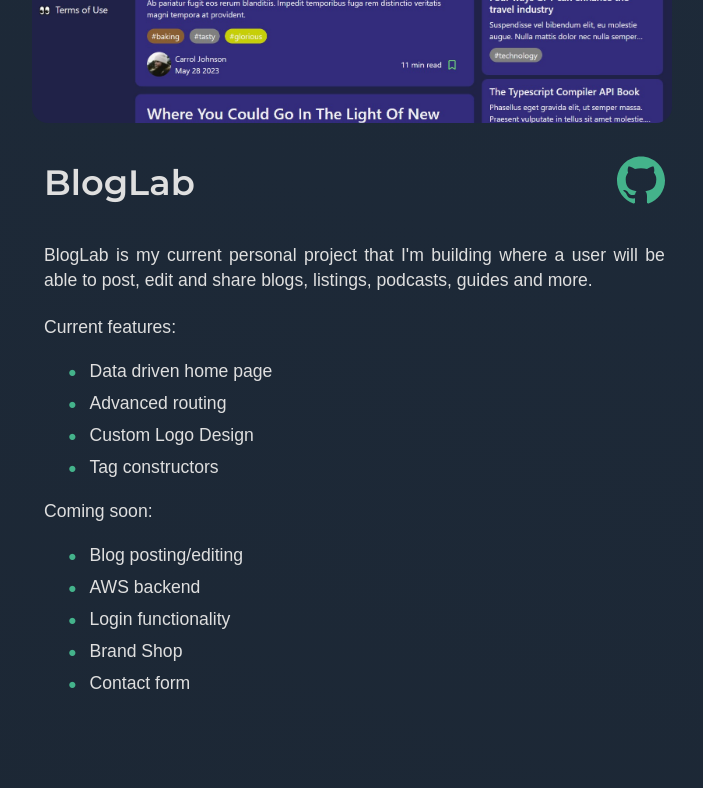
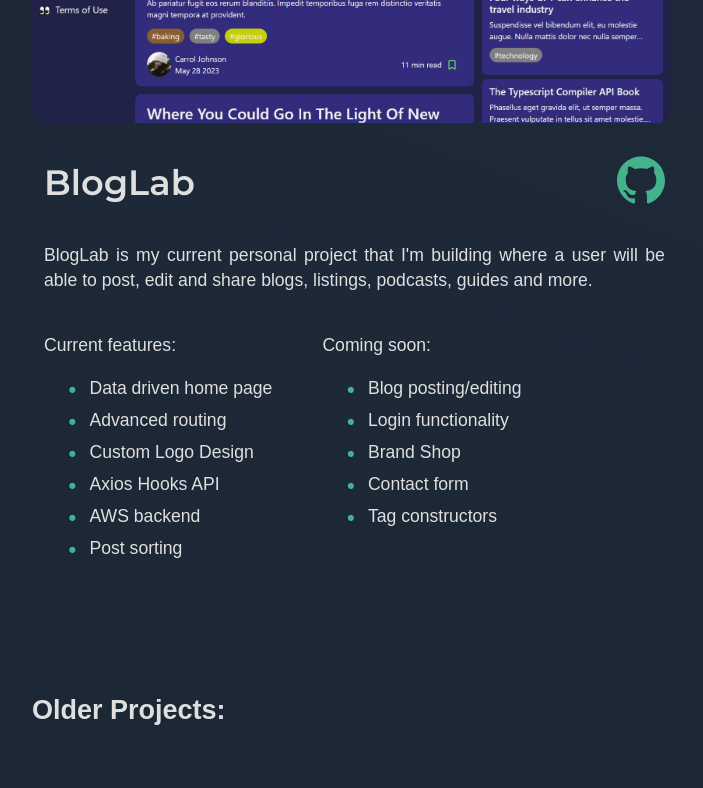
Before and after one commit to cwshields/portfolio, a React (Create React App) app: page /home in a window 1280 px wide. Shown: the part 4480-5268 px from the top of the page, without its empty margins (288-991 px from the left). Built offline with nearby package versions, Linux system fonts and the light colour scheme; a web font is replaced by a local one.

Commit message:
Update project features

```diff
--- a/src/pages/home/Home.jsx
+++ b/src/pages/home/Home.jsx
@@ -305,21 +305,29 @@
                   a user will be able to post, edit and share blogs, listings,
                   podcasts, guides and more.
                 </p>
-                Current features:
+                <div className="features-wrap">
+                  <div className="features">
+                    <p>Current features:</p>
                     <ul>
                       <li>Data driven home page</li>
                       <li>Advanced routing</li>
                       <li>Custom Logo Design</li>
-                  <li>Tag constructors</li>
+                      <li>Axios Hooks API</li>
+                      <li>AWS backend</li>
+                      <li>Post sorting</li>
                     </ul>
-                Coming soon:
+                  </div>
+                  <div className="features">
+                    <p>Coming soon:</p>
                     <ul>
                       <li>Blog posting/editing</li>
-                  <li>AWS backend</li>
                       <li>Login functionality</li>
                       <li>Brand Shop</li>
                       <li>Contact form</li>
+                      <li>Tag constructors</li>
                     </ul>
+                  </div>
+                </div>
               </div>
             </div>
             <h3>Older Projects:</h3>
@@ -437,9 +445,9 @@
                 <ul>
                   <li>Full-stack Web Development</li>
                   <li>RESTful API integration</li>
+                  <li>CRUD Operations</li>
+                  <li>React</li>
                   <li>UI/UX</li>
-                  <li>VS Code</li>
-                  <li>React</li>
                   <li>Javascript</li>
                   <li>Typescript</li>
                   <li>Node.js</li>
--- a/src/styles/Projects.scss
+++ b/src/styles/Projects.scss
@@ -62,6 +62,12 @@
           text-align: justify;
           line-height: 1.4em;
           margin: 0 0 1.4em 0;
+        }
+        .features-wrap {
+          display: flex;
+          .features {
+            margin-right: 50px;
+          }
         }
         ul {
           list-style: none;
```
Lines whose indentation alone changed are shown as unchanged.
